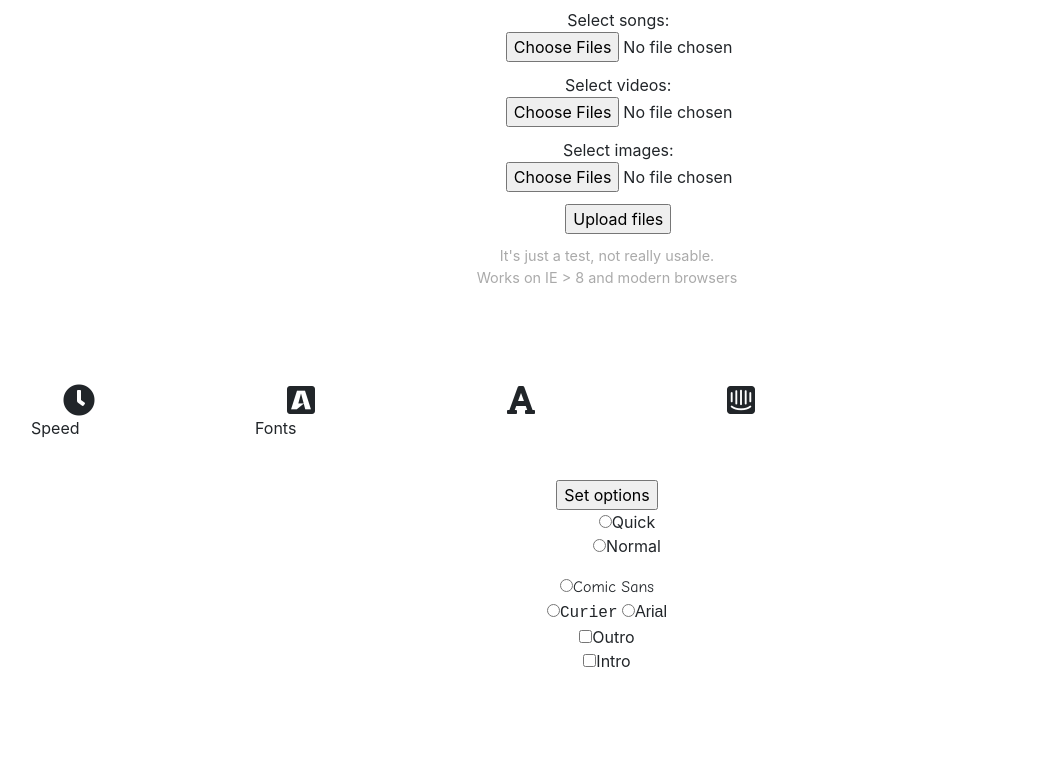
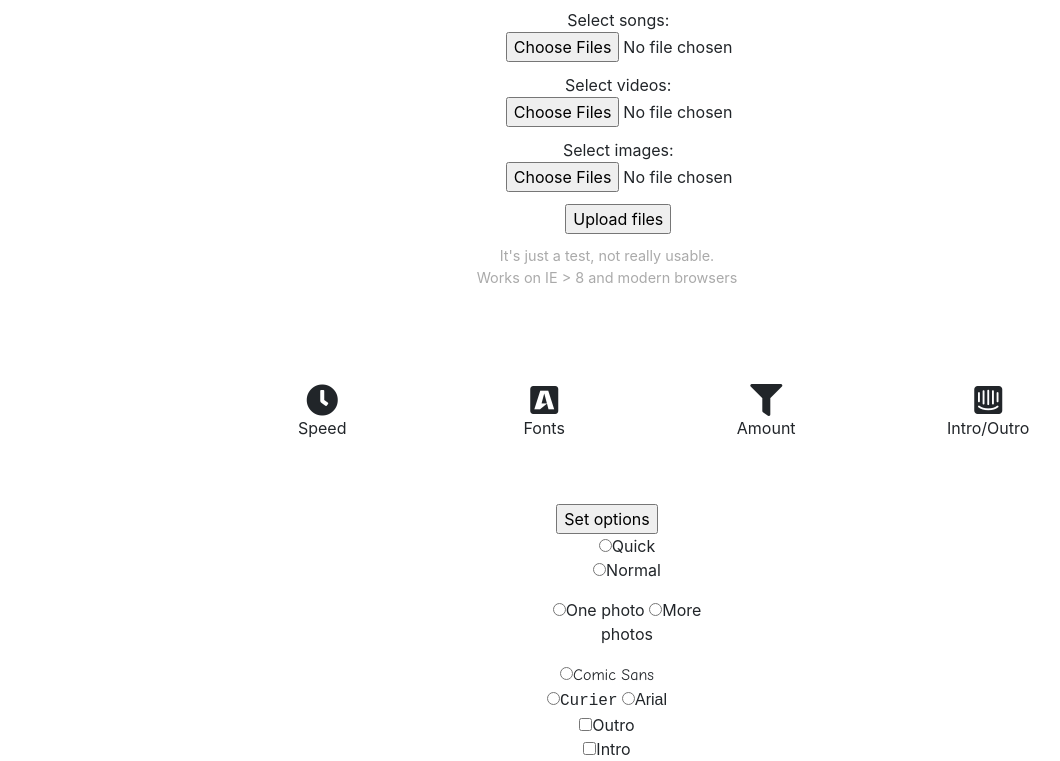
Before and after one commit to fruit098/suflikanti_unit, a plain HTML site: page templates/index.html in a window 1280 px wide. Shown: the part 163-924 px from the top of the page, without its empty margins (33-1093 px from the left). Before the commit the page ends 836 px from the top, so only its background shows below. Drawn offline with nearby package versions, Linux system fonts and the light colour scheme.

Commit message:
tu mas andrej

```diff
--- a/static/style.css
+++ b/static/style.css
@@ -26,6 +26,7 @@
     padding: 0!important;
     margin: 0!important;
   }
+
   .box_icon{
     margin-left: 1em;
     margin-right: 1em;
@@ -40,6 +41,7 @@
   }
 
   .icon_box{
+    text-align: center;
     float:left;
     margin: 5%;
   }
--- a/templates/index.html
+++ b/templates/index.html
@@ -41,41 +41,50 @@
 
             <p class="txtcenter">It's just a test, not really usable.<br />Works on IE &gt; 8 and modern browsers</p>
 
-            <div class='icons'>
-                <div class='icon_box'>
+            <div class='icons''>
+                <div onclick='show_speed()' class='icon_box' style='margin-left: 24%'>
                     <i class="box_icon fas fa-clock fa-2x" onclick="show_time"></i>
                     <p>Speed</p>
                 </div>
 
-                <div class='icon_box'>
+                <div onclick='show_fonts()' class='icon_box'>
                     <i class="box_icon fab fa-buysellads fa-2x"></i>
                     <p>Fonts</p>
                 </div>
 
-                <div class='icon_box'>
-                    <i class="box_icon fas fa-font fa-2x"></i>
+                <div onclick='show_photos()'class='icon_box'>
+                    <i class="box_icon fas fa-filter fa-2x"></i>
+                    <p>Amount</p>
                 </div>
 
-                <div class='icon_box'>
+                <div onclick='show_intro()'class='icon_box'>
                     <i class="box_icon fab fa-intercom fa-2x"></i>
+                    <p>Intro/Outro</p>
                 </div>
                     <!-- <li><i class="box_icon fas fa-eye fa-2x"></i></li> -->
             </div>
 
-            <form method="post" enctype="multipart/form-data">
+            <form method="post" enctype="multipart/form-data" action='/produce_video'>
                 <div class='submit'>
                     <input type='submit' value='Set options' name='option_submit'>
                 </div>
 
                 <div class='footer'>
-                    <div class='duration'>
+                    <div id='duration'>
                         <ul>
                             <li><input type='radio' name='speed' value='quick'>Quick<br></li>
                             <li><input type='radio' name='speed' value='normal'>Normal<br></li>
                         </ul>
                     </div>
 
-                    <div class='fonts'>
+                    <div id='length'>
+                        <ul>
+                            <li><input type='radio' name='duration' value='1'>One photo</li>
+                            <li><input type='radio' name='duration' value='3'>More photos</li>
+                        </ul>
+                    </div>
+
+                    <div id='fonts'>
                         <input type='radio' name='font' value='comic'><span style='font-family: "Comic Sans MS", cursive, sans-serif;'>Comic Sans</span><br>
                         <input type='radio' name='font' value='curier'><span style='font-family: "Courier New", Courier, monospace;'>Curier</span>
                         <input type='radio' name='font' value='arial'><span style='font-family:Arial, Helvetica, sans-serif;'>Arial</span>
@@ -92,4 +101,10 @@
         </div>
     </body>
 
+    <script>
+        function show_fonts(){
+            document.getElementById()
+        }
+    </script>
+
 </html>
```
